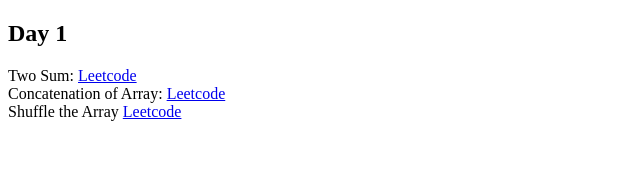
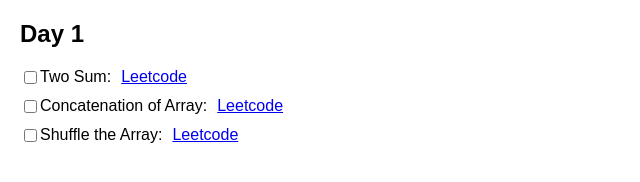
Before and after one commit to GDG-ADGIPS/Momentum-100-Days-of-DSA-Sprint, a plain HTML site: page index.html in a window 1280 px wide. Shown: the whole page, without its empty margins (0-640 px from the left). Drawn offline with Linux system fonts and the light colour scheme.

Commit message:
add checkbox

```diff
--- a/index.html
+++ b/index.html
@@ -4,24 +4,70 @@
     <meta charset="UTF-8" />
     <meta name="viewport" content="width=device-width, initial-scale=1.0" />
     <title>Momentum: 100 Days Of DSA Sprint</title>
+    <style>
+      body {
+        font-family: Arial, sans-serif;
+        margin: 20px;
+      }
+      .question {
+        display: flex;
+        align-items: center;
+        margin-bottom: 10px;
+      }
+      .question span {
+        margin-right: 10px;
+      }
+    </style>
   </head>
   <body>
     <div class="Day1">
       <h2>Day 1</h2>
+      <div class="question">
+        <input type="checkbox" id="two-sum" />
         <span>Two Sum:</span>
         <a href="https://leetcode.com/problems/two-sum/description/">Leetcode</a>
-      <br />
-      <span>Concatenation of Array: </span>
+      </div>
+      <div class="question">
+        <input type="checkbox" id="concat-array" />
+        <span>Concatenation of Array:</span>
         <a
           href="https://leetcode.com/problems/concatenation-of-array/description/"
           >Leetcode</a
         >
-      <br />
-      <span>Shuffle the Array </span>
+      </div>
+      <div class="question">
+        <input type="checkbox" id="shuffle-array" />
+        <span>Shuffle the Array:</span>
         <a
           href="https://leetcode.com/problems/shuffle-the-array/description/"
           >Leetcode</a
         >
       </div>
+    </div>
+    <script>
+      // Function to initialize the state of checkboxes
+      function initializeCheckboxes() {
+        const checkboxes = document.querySelectorAll("input[type='checkbox']");
+        checkboxes.forEach((checkbox) => {
+          const id = checkbox.id;
+          const savedState = localStorage.getItem(id);
+
+          // If there's a saved state in localStorage, set the checkbox accordingly
+          if (savedState === "true") {
+            checkbox.checked = true;
+          } else {
+            checkbox.checked = false;
+          }
+
+          // Add an event listener to update localStorage when the checkbox is toggled
+          checkbox.addEventListener("change", () => {
+            localStorage.setItem(id, checkbox.checked);
+          });
+        });
+      }
+
+      // Call the function to initialize checkboxes
+      initializeCheckboxes();
+    </script>
   </body>
 </html>
```
Lines whose indentation alone changed are shown as unchanged.
